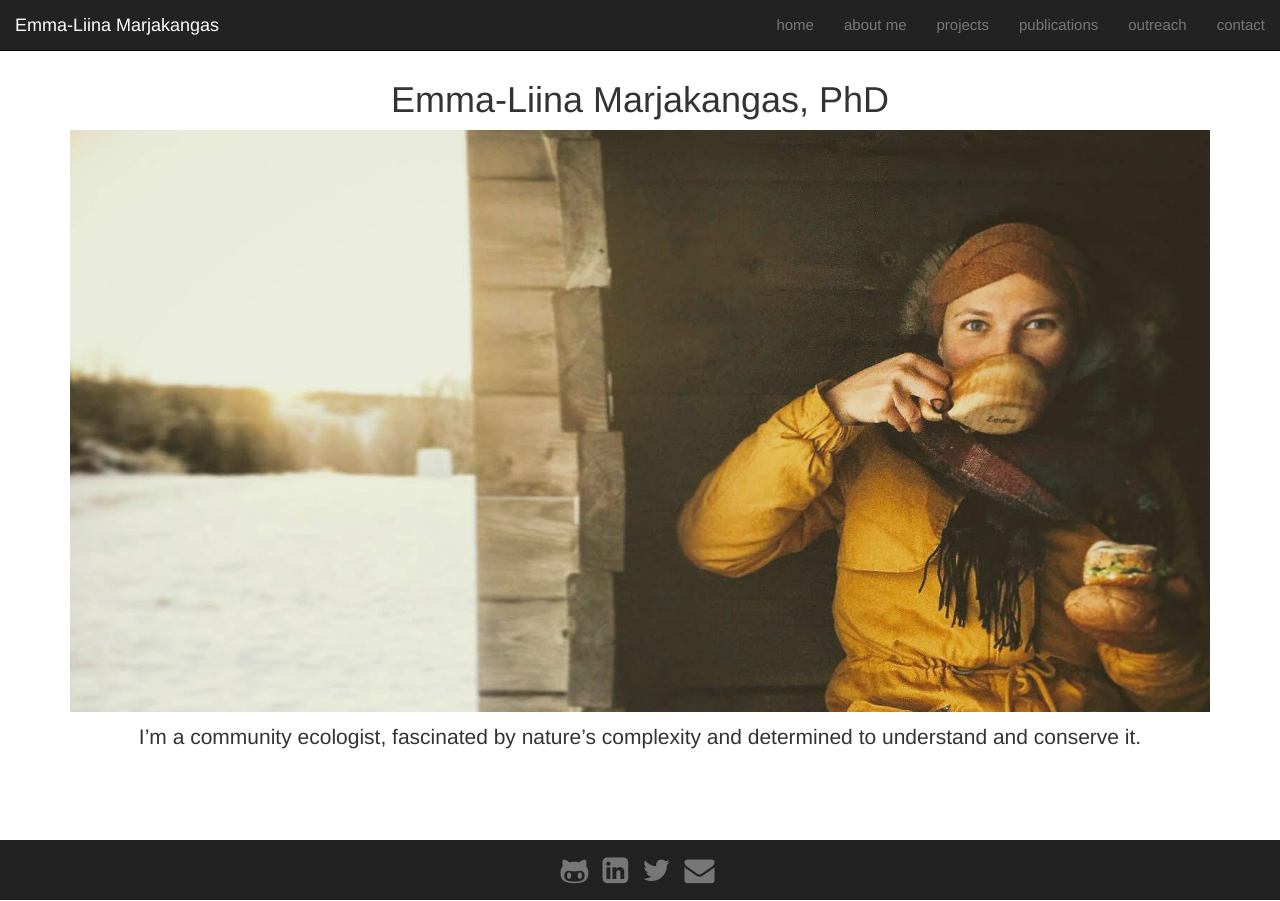
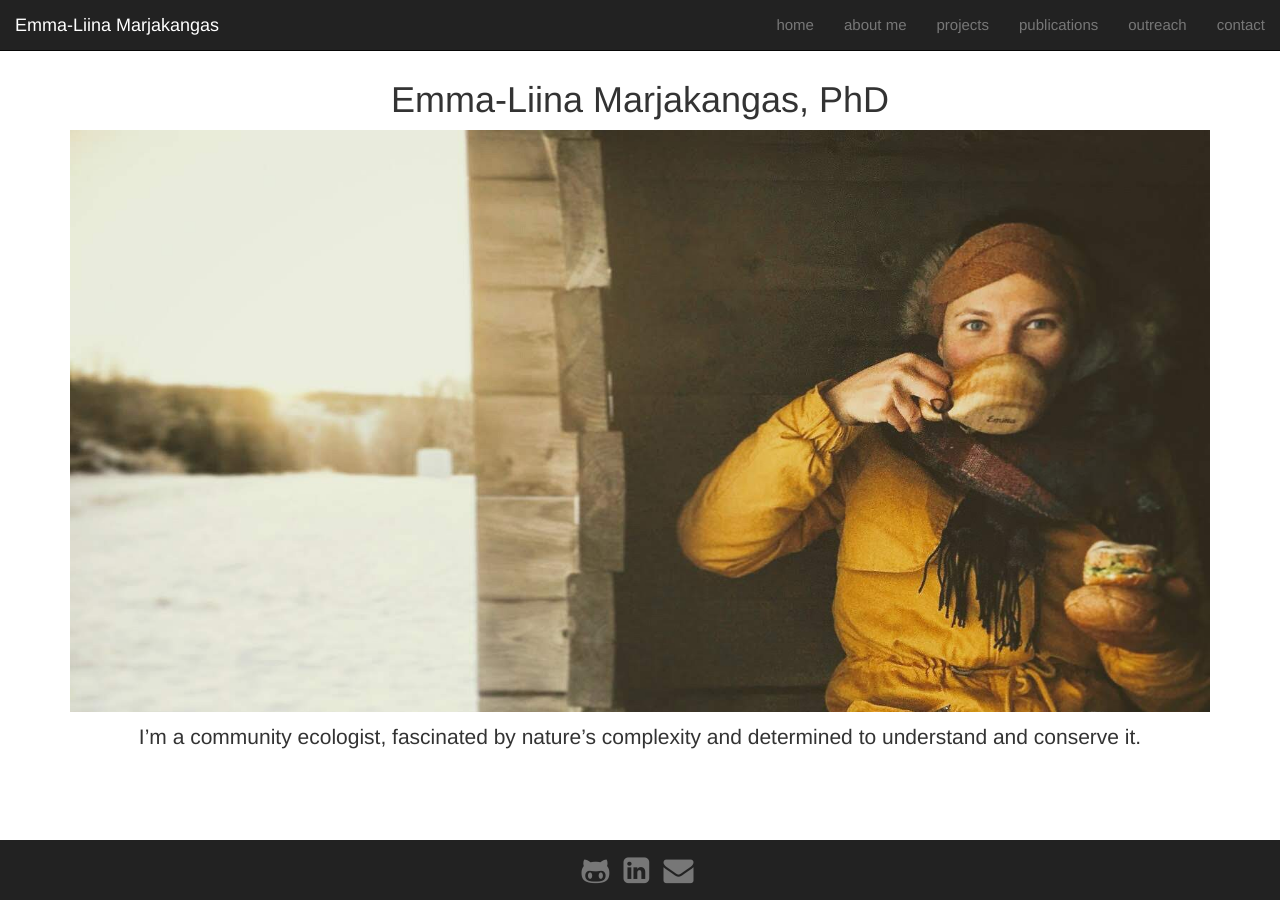
Before and after one commit to emmaliinamarjakangas/emmaliinamarjakangas.github.io, a Jekyll site: the page built from index.md, in a window 1280 px wide. Built offline with Jekyll 4.4.1, drawn with Linux system fonts in a browser that asks for light colours; nearby versions of some CDN libraries.

Commit message:
Update footer.html

```diff
--- a/_includes/footer.html
+++ b/_includes/footer.html
@@ -4,7 +4,6 @@
             <ul class="list-inline">
             <li class="footer-inverse"><a href="https://github.com/emmaliinamarjakangas"><i class="fa fa-github-alt fa-2x"></i></a></li>
             <li class="footer-inverse"><a href="https://linkedin.com/in/emma-liina-marjakangas"><i class="fa fa-linkedin-square fa-2x"></i></a></li>
-            <li class="footer-inverse"><a href="https://twitter.com/EmmaMarjakangas"><i class="fa fa-twitter fa-2x"></i></a></li>
             <li class="footer-inverse"><a href="mailto:emmaliinamarjakangas+website@gmail.com"><i class="fa fa-envelope fa-2x"></i></a></li>
             </ul>
         </div>
```
